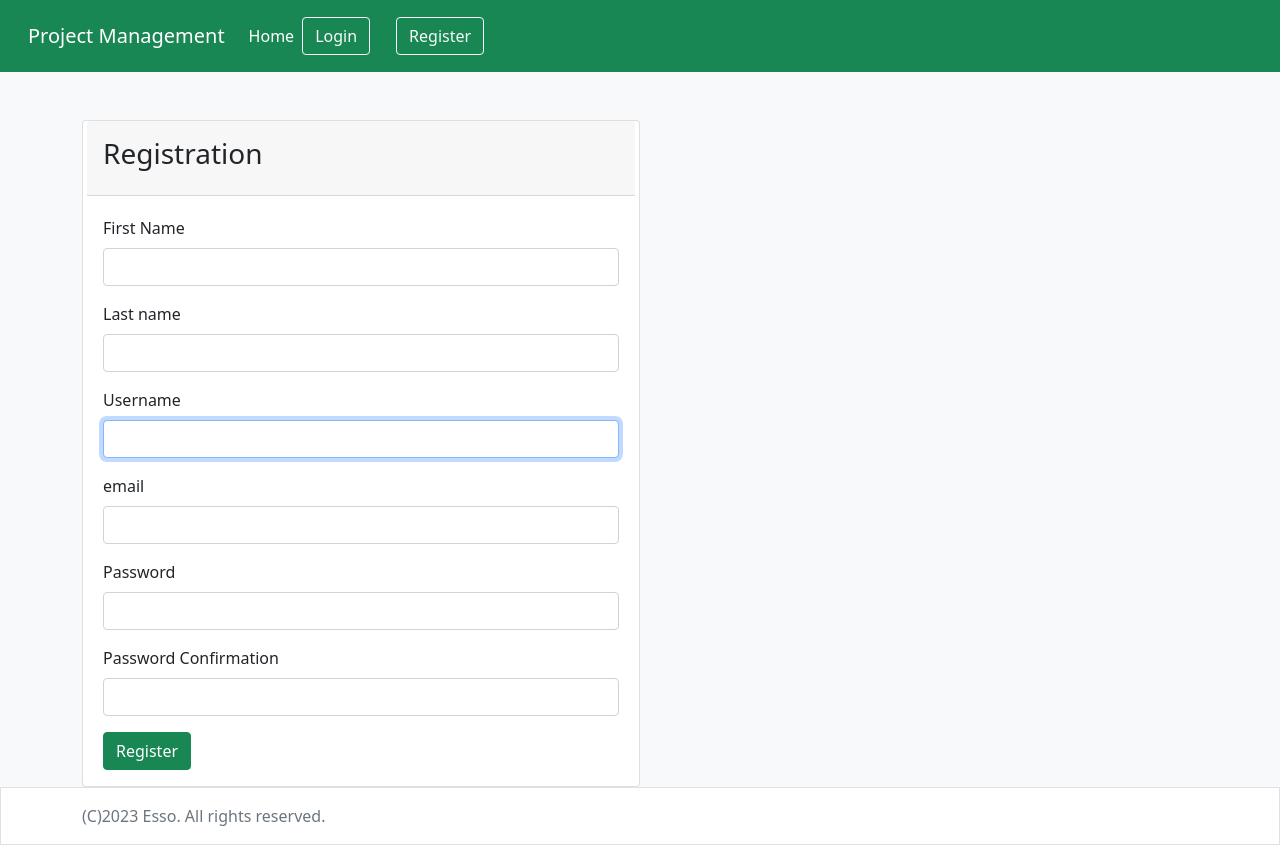
After one commit to Aoss77/Project_Manager, a Django app: page /accounts/register/ in a window 1280 px wide. The commit adds this page. Run offline with Django 4.2, Linux system fonts and the light colour scheme.

Commit message:
add new account

```diff
--- a/Accounts/forms.py
+++ b/Accounts/forms.py
@@ -1,4 +1,5 @@
-from django.contrib.auth.forms import AuthenticationForm
+from django.contrib.auth.forms import AuthenticationForm, UserCreationForm, UserChangeForm
+from django.contrib.auth.models import User
 from django import forms
 
 field_attrs = {'class': 'form-control'}
@@ -13,7 +14,52 @@ class UserLoginForm(AuthenticationForm):
         label='Username',
         widget=forms.TextInput(attrs=field_attrs),
     )
-    password= forms.CharField(
+    password = forms.CharField(
         label='Password',
         widget=forms.TextInput(attrs=field_attrs),
     )
+
+
+class UserCreateForm(UserCreationForm):
+    first_name = forms.CharField(
+        label='First Name',
+        widget=forms.TextInput(attrs=field_attrs),
+    )
+    last_name = forms.CharField(
+        label='Last name',
+        widget=forms.TextInput(attrs=field_attrs),
+    )
+    username = forms.CharField(
+        label='Username',
+        widget=forms.TextInput(attrs=field_attrs),
+    )
+    email = forms.EmailField(
+        label='email',
+        widget=forms.TextInput(attrs=field_attrs),
+    )
+    password1 = forms.CharField(
+        label='Password',
+        strip=False,
+        widget=forms.TextInput(attrs=field_attrs),
+    )
+    password2 = forms.CharField(
+        label='Password Confirmation',
+        strip=False,
+        widget=forms.TextInput(attrs=field_attrs),
+    )
+
+    class Meta(UserCreationForm.Meta):
+        fields = ('first_name', 'last_name', 'username', 'email')
+
+
+class ProfileForm(UserChangeForm):
+    password = None
+
+    class Meta:
+        model = User
+        fields = ('first_name', 'last_name', 'email')
+        widgets = {
+            'first_name': forms.TextInput(attrs=field_attrs),
+            'last_name': forms.TextInput(attrs=field_attrs),
+            'email': forms.EmailInput(attrs=field_attrs),
+        }
--- /dev/null
+++ b/Accounts/templates/registration/register.html
@@ -0,0 +1,23 @@
+{% extends 'base.html' %}
+{% load i18n %}
+
+{% block content %}
+   <div class="container">
+       <div class="row justify-content-md-right">
+           <div class="card col-md-6 px-1">
+               <div class="card-header">
+                   <h3 class="mb-2 py-2 ">{% trans 'Registration' %}</h3>
+               </div>
+               <div class="card-body">
+                   <form method="post">
+                       {% csrf_token %}
+                       {% include 'common/form.html' with form=form %}
+                       <button class="btn btn-success btn-block">
+                            {% trans 'Register' %}
+                       </button>
+                   </form>
+               </div>
+           </div>
+       </div>
+   </div>
+{% endblock %}
--- a/Accounts/urls.py
+++ b/Accounts/urls.py
@@ -1,10 +1,13 @@
 from django.urls import path, include
 from django.contrib.auth.views import LoginView
 from Accounts.forms import UserLoginForm
+from Accounts.views import RegisterView, edit_profile
 
 
 urlpatterns = [
-    path("login/", LoginView.as_view(authentication_form=UserLoginForm), name='login'),
+    path('login/', LoginView.as_view(authentication_form=UserLoginForm), name='login'),
+    path('register/', RegisterView.as_view(), name='register'),
+    path('profile/', edit_profile, name='profile'),
     path("", include('django.contrib.auth.urls')),
 
 ]
--- a/Accounts/views.py
+++ b/Accounts/views.py
@@ -1,3 +1,29 @@
-from django.shortcuts import render
+from django.shortcuts import render, redirect
+from django.views.generic import CreateView
+from Accounts.forms import UserCreateForm, ProfileForm
+from django.contrib.auth import login
+from django.urls import reverse_lazy
+from django.contrib.auth.decorators import login_required
+
 
 # Create your views here.
+class RegisterView(CreateView):
+    form_class = UserCreateForm
+    template_name = 'registration/register.html'
+
+    def get_success_url(self):
+        login(self.request, self.object)
+        return reverse_lazy('project_list')
+
+@login_required
+def edit_profile(request):
+    if request.method == 'POST':
+        form = ProfileForm(request.POST, instance=request.user)
+        if form.is_valid():
+            form.save()
+            return redirect('profile')
+    else:
+        form = ProfileForm(instance=request.user)
+        return render(request, 'profile.html', {
+            'form': form
+        })
--- a/Projects/templates/partials/header.html
+++ b/Projects/templates/partials/header.html
@@ -18,7 +18,7 @@
             {{ user.username }}
           </a>
           <ul class="dropdown-menu" aria-labelledby="navbarDropdown">
-            <li><a class="dropdown-item" href="#">{% trans 'Profile' %}</a></li>
+            <li><a class="dropdown-item" href="{% url 'profile' %}">{% trans 'Profile' %}</a></li>
             <li><hr class="dropdown-divider"></li>
             <li><a class="dropdown-item" href="{% url 'logout' %}">{% trans 'Logout' %}</a></li>
           </ul>
@@ -42,6 +42,12 @@
         <a class="btn btn-outline-light " href="{% url 'login' %}">
           {% trans 'Login' %}
         </a>
+       <a class="btn btn-outline " href="#">
+
+        </a>
+        <a class="btn btn-outline-light " href="{% url 'register' %}">
+          {% trans 'Register' %}
+        </a>
       {% endif%}
     </div>
   </div>
```
Also changed, not shown: Accounts/templates/profile.html (added, +23 -0 lines).
